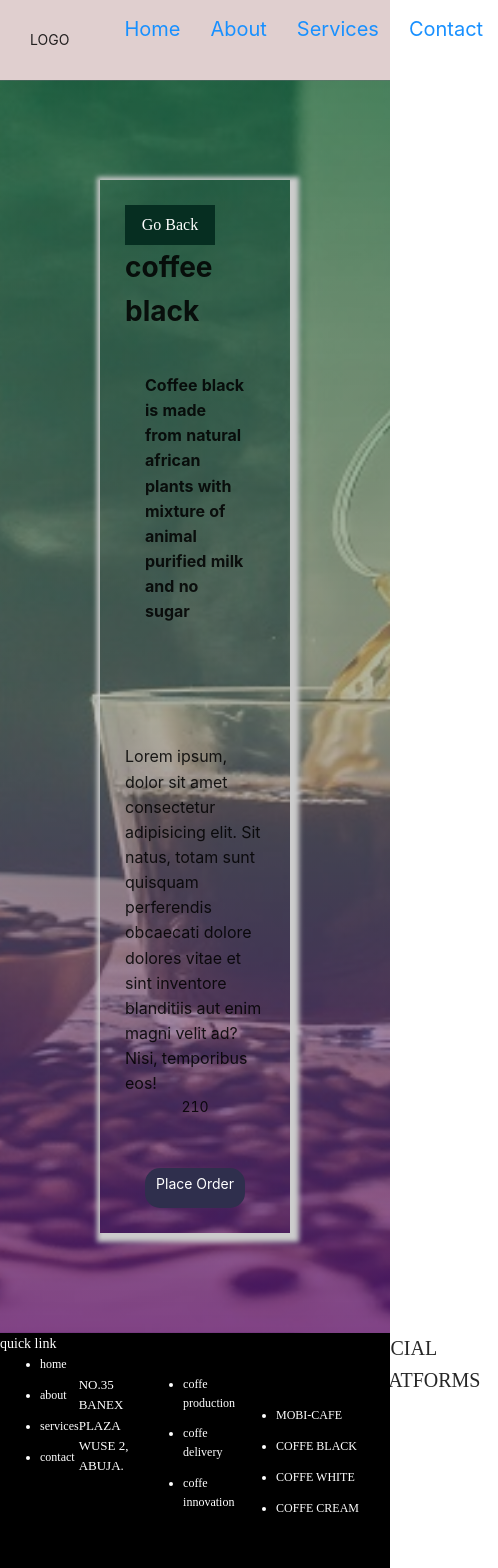
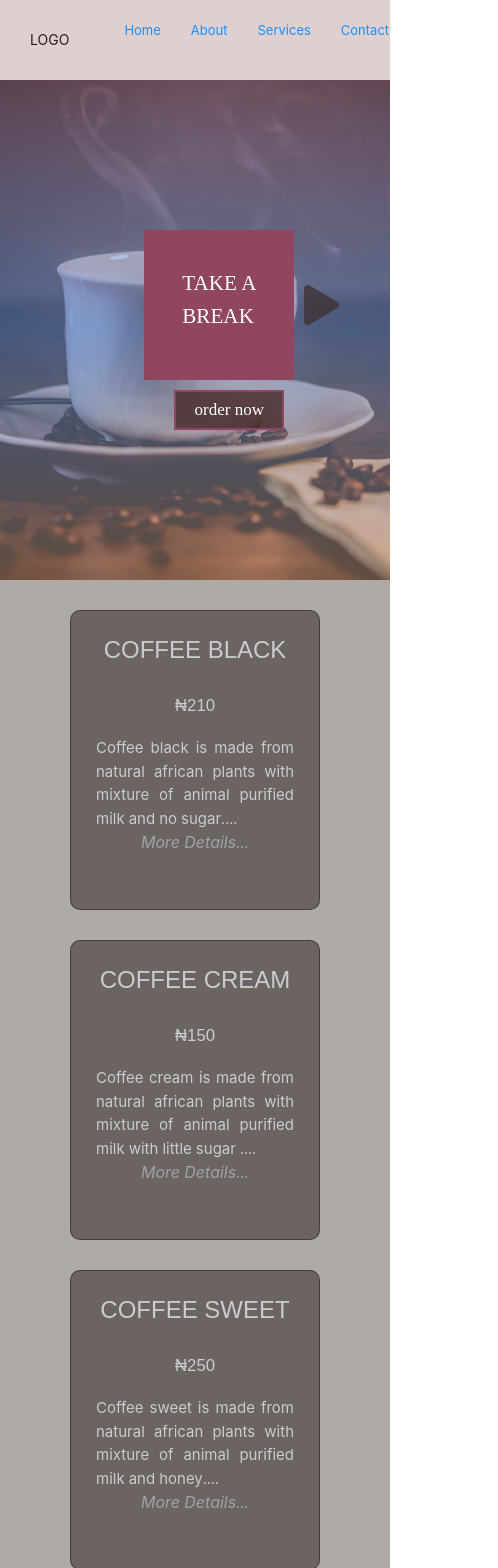
Before and after one commit to promzzy/coffee-app, a React (Create React App) app: page /coffee/details/1 in a window 390 px wide. Shown: the top 1568 px of the page, 498 px wide, since content can reach past the window. Built offline with nearby package versions, Linux system fonts and the light colour scheme.

Commit message:
did mobile responsive on the home page

```diff
--- a/src/App.js
+++ b/src/App.js
@@ -1,4 +1,4 @@
-import { BrowserRouter as Router, Route } from 'react-router-dom'
+import { BrowserRouter as Router, Route, Switch } from 'react-router-dom'
 import PageLayout from './users/components/layouts/PageLayout'
 import HomePage from './routes/userRoute/Index'
 import CreateOrder from './routes/userRoute/order/CreateOrder'
@@ -6,45 +6,20 @@ import CoffeeDetails from './routes/userRoute/coffee/CoffeeDetails'
 import Services from './routes/userRoute/services/Services'
 import About from './routes/userRoute/about/About'
 import ContactUs from './routes/userRoute/contactUs/ContactUs'
-
-//ADMIN IMPORTS
-import AdminLayout from './admin/adminLayout/AdminLayout'
-import AdminHomePage from './routes/admin/index'
-
 function App() {
 
-const AppRoute = ({component:Component, layout:Layout, ...rest})=>(
-  <Route {...rest} render={props=>(<Layout><Component {...props} ></Component></Layout>)}></Route>
-)
+
 
   return (
     <Router>
+      <PageLayout>
+        <Switch>
 
+        <Route>
+          <HomePage exact path="/" />
+        </Route>
 
-      <AppRoute exact path="/" component={HomePage} layout={PageLayout} />
-
-      <AppRoute exact path="/about/aboutus" component={About} layout={PageLayout} />
-
-      <AppRoute exact path="/services/services" component={Services} layout={PageLayout} />
-
-      <AppRoute exact path="/contact/contactUs" component={ContactUs} layout={PageLayout} />
-
-      <AppRoute exact path="/coffee/details/:id" component={CoffeeDetails} layout={PageLayout} />
-
-      <AppRoute  exact path={["/order/createOrder", "/order/createOrder/:id"]} component={CreateOrder} layout={PageLayout} />
-
-
-
-{/* Addmin Routes */}
-
-    <AppRoute exact path="/admin" component={AdminHomePage} layout={AdminLayout} />
-
-
-      {/* <Route exact path="/">
-        <HomePage />
-      </Route> */}
-
-      {/* <Route exact path={["/order/createOrder", "/order/createOrder/:id"]}>
+      <Route exact path={["/order/createOrder", "/order/createOrder/:id"]}>
         <CreateOrder />
       </Route>
 
@@ -62,10 +37,11 @@ const AppRoute = ({component:Component, layout:Layout, ...rest})=>(
 
 <Route exact path="/contact/contactUs">
   <ContactUs />
-</Route> */}
+</Route>
+</Switch>
+</PageLayout>
+    </Router>
 
-
-    </Router>
 
   );
 }
--- a/src/users/components/coffee/styles/CoffeeNames.module.css
+++ b/src/users/components/coffee/styles/CoffeeNames.module.css
@@ -7,21 +7,27 @@
     justify-content: center;
 }
 .productsCard{
-    background-color: rgba(119, 102, 94, 0.863);
+    background-color: rgba(97, 90, 86, 0.863);
     text-align: center;
     height: 300px;
-    border-radius: 17px;
-    padding: 15px;
-    border: rgba(19, 18, 18, 0.473) 3px solid;
+    border-radius: 10px;
+    padding: 25px;
+    border: rgba(19, 18, 18, 0.473) 1px solid;
+    cursor: pointer;
 
 }
 
 .link{
-    background-color: rgba(6, 105, 6, 0.116);
-    border: 2px gray solid;
+    /* background-color: rgba(6, 105, 6, 0.116); */
+    /* border: 2px gray solid; */
+    color: var(--color-neutral-gray);
     text-decoration: none;
-    height: 40px;
-    width: 80px;
+    /* height: 100px;
+    width: 100px; */
+    font-size: 16px;
+    font-style: italic;
+    padding-top: 10px;
+
 }
 .cardBody{
     color: white;
@@ -31,11 +37,18 @@
 }
 .coffeeTitle{
     font: 1.5em sans-serif;
+    color: var(--color-neutral-gray-light);
+    font-size: 24px;
+    text-transform: uppercase;
 }
 .coffeePrize{
     margin: 20px 0;
     font: 1.2em sans-serif;
+    color: var(--color-neutral-gray-light);
 }
 .coffeeDiscription{
 text-overflow: clip;
+font-size: 15px;
+text-align: justify;
+color: var(--color-neutral-gray-light);
 }
--- a/src/users/components/dasboard/styles/Banner.module.css
+++ b/src/users/components/dasboard/styles/Banner.module.css
@@ -20,9 +20,14 @@
 	background-color: #90465F;
 	text-transform: uppercase;
 	/*margin-right: 15%;*/
-	color: white;
+	/* color: white; */
 	font-size: 31px;
+	letter-spacing: 0.1px;
 }
+.bannerText h3{
+	color: rgb(255, 255, 255);
+}
+
 /* .banner-btn{
 	margin-right: 19.8%;
 } */
@@ -64,4 +69,19 @@
     justify-content: center;
     flex-direction: column;
     margin-right: 13%;
+	cursor: pointer;
 }
+.bannerText:hover, .bannerBtn:hover{
+	box-shadow: 5px 5px 5px rgb(77, 34, 34);
+}
+
+
+
+
+@media (max-width: 780px){
+		.bannerText{
+			font-size: 18px;
+			height: 150px;
+			width: 150px;
+		}
+}
--- a/src/users/components/shared/styles/Footer.module.css
+++ b/src/users/components/shared/styles/Footer.module.css
@@ -6,6 +6,8 @@ footer{
 
 .footerMenu{
     display: flex;
+    flex-wrap: wrap;
+    flex: 1;
 }
 
 .footerMenu div{
--- a/src/users/components/shared/styles/Nav.module.css
+++ b/src/users/components/shared/styles/Nav.module.css
@@ -15,3 +15,13 @@
     margin: 0 15px;
     list-style: none;
 }
+
+
+
+
+@media (max-width: 780px){
+    .navMenu li{
+        font-size: 13px;
+    }
+
+}
```
Also changed, not shown: 1 other file (tests, documents, lock files or other folders).
